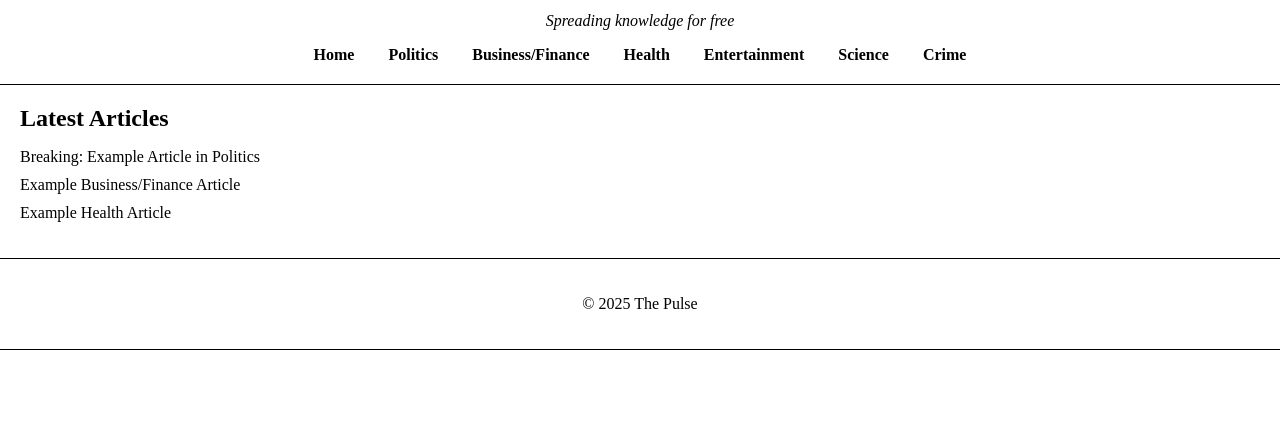
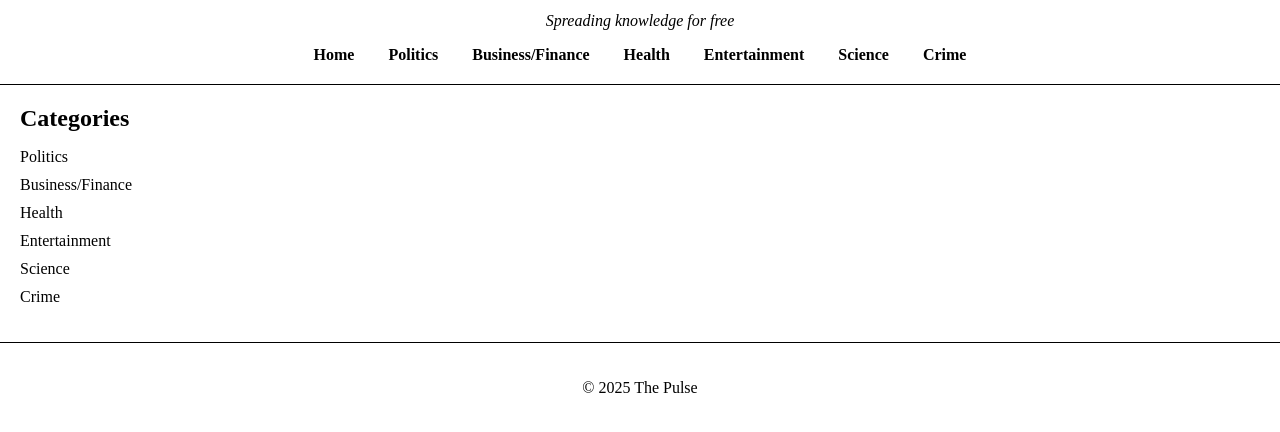
Before and after one commit to ThePulseReports/The-Pulse, a plain HTML site: page index.html in a window 1280 px wide. Shown: the part 60-492 px from the top of the page. Drawn offline with Linux system fonts and the light colour scheme.

Commit message:
Update navigation and article sections to categories

```diff
--- a/index.html
+++ b/index.html
@@ -12,21 +12,24 @@
   <p class="tagline">Spreading knowledge for free</p>
   <nav>
     <a href="index.html">Home</a>
-    <a href="article1.html">Politics</a>
-    <a href="article1.html">Business/Finance</a>
-    <a href="article1.html">Health</a>
-    <a href="article1.html">Entertainment</a>
-    <a href="article1.html">Science</a>
-    <a href="article1.html">Crime</a>
+    <a href="categories/politics.html">Politics</a>
+    <a href="categories/business.html">Business/Finance</a>
+    <a href="categories/health.html">Health</a>
+    <a href="categories/entertainment.html">Entertainment</a>
+    <a href="categories/science.html">Science</a>
+    <a href="categories/crime.html">Crime</a>
   </nav>
 </header>
 
 <main>
-  <h2>Latest Articles</h2>
+  <h2>Categories</h2>
   <ul>
-    <li><a href="article1.html">Breaking: Example Article in Politics</a></li>
-    <li><a href="article1.html">Example Business/Finance Article</a></li>
-    <li><a href="article1.html">Example Health Article</a></li>
+    <li><a href="categories/politics.html">Politics</a></li>
+    <li><a href="categories/business.html">Business/Finance</a></li>
+    <li><a href="categories/health.html">Health</a></li>
+    <li><a href="categories/entertainment.html">Entertainment</a></li>
+    <li><a href="categories/science.html">Science</a></li>
+    <li><a href="categories/crime.html">Crime</a></li>
   </ul>
 </main>
 
```
